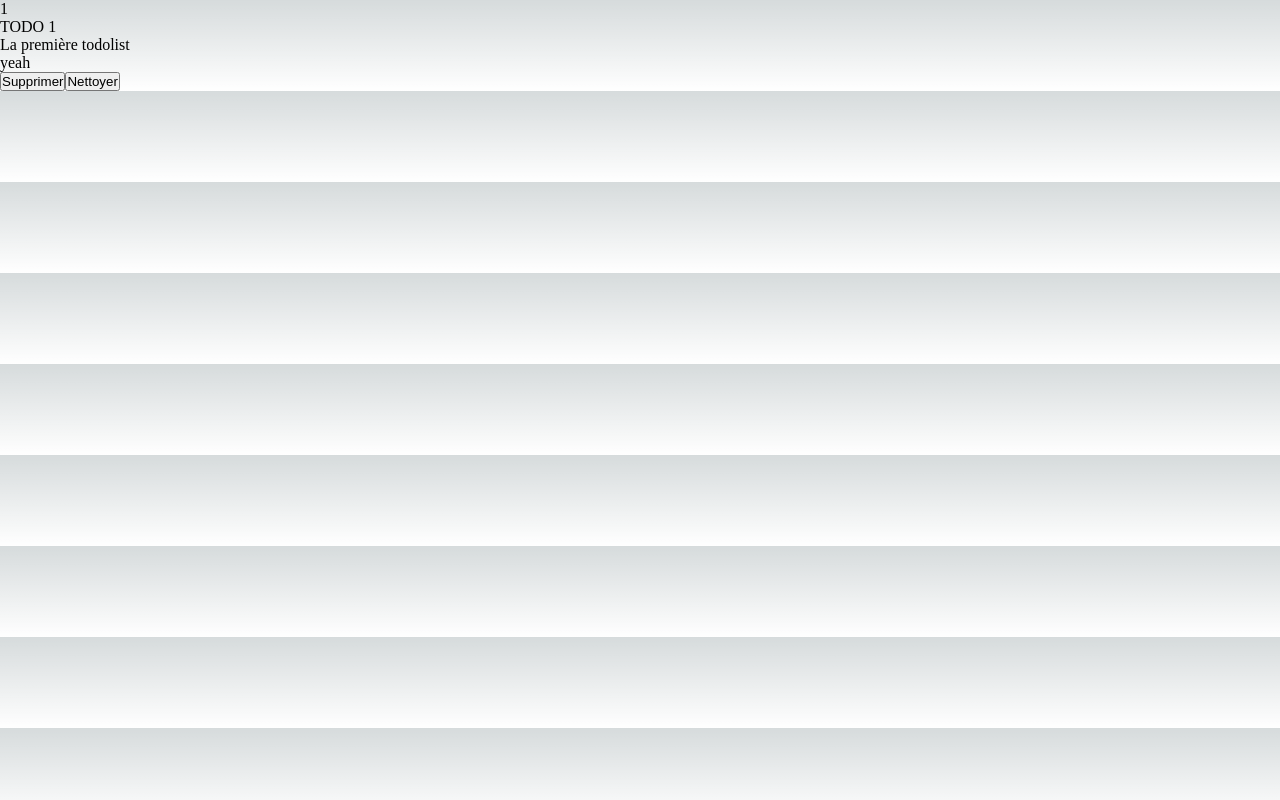
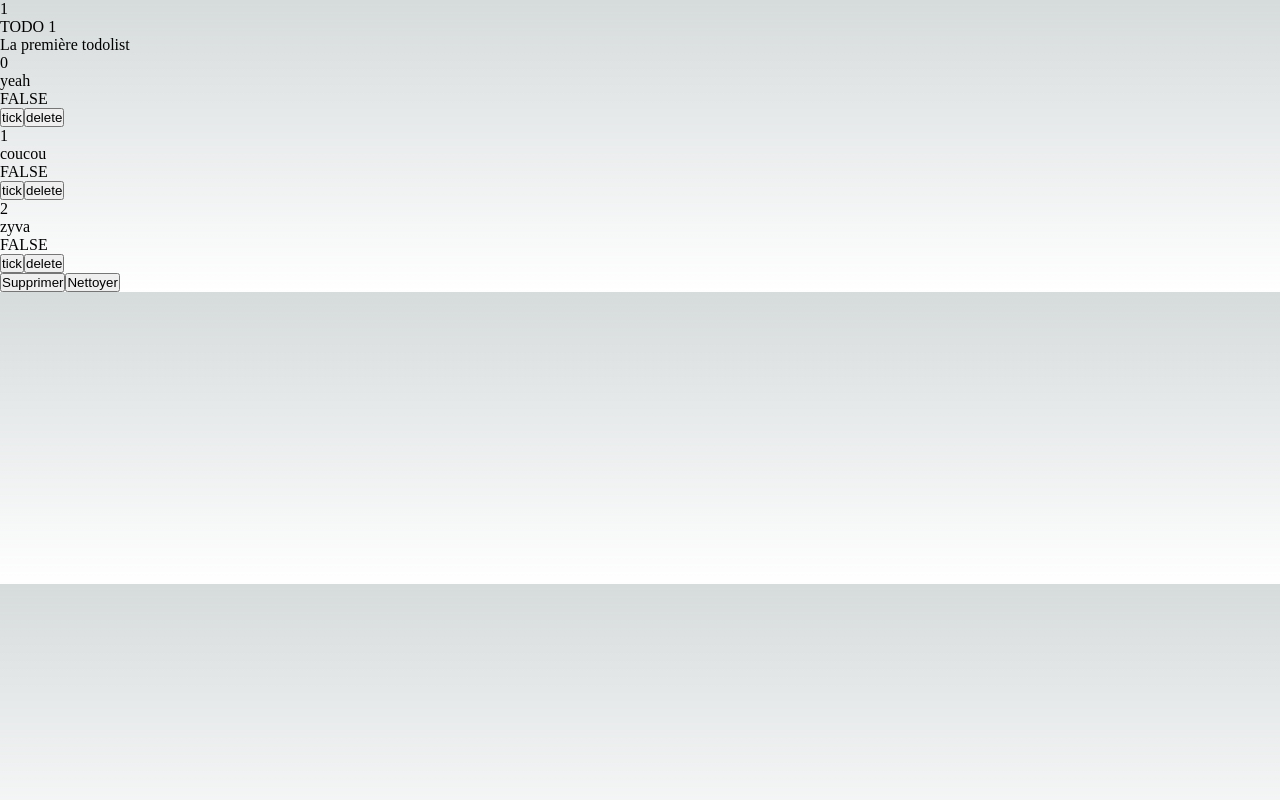
Before and after one commit to yanngasner/react-todo, a Next.js app: page /todoList/1 in a window 1280 px wide. Built offline with nearby package versions, Linux system fonts and the light colour scheme.

Commit message:
TodoItem : update / delete

```diff
--- a/components/TodoItem.tsx
+++ b/components/TodoItem.tsx
@@ -1,8 +1,27 @@
 import { TodoItemModel } from "@/models/TodoItemModel";
 
+interface TodoItemProps {
+    todoItem: TodoItemModel;
+    updateItem: (todoItem: TodoItemModel, moveDown: boolean) => void;
+    deleteItem: (id: number) => void;
+}
 
-const TodoItem: React.FC<{ todoItem: TodoItemModel }> = ({ todoItem }) => {
-    return (<div>{todoItem.name}</div>);
+const TodoItem: React.FC<TodoItemProps> = ({ todoItem, updateItem, deleteItem }) => {
+    const toggleAchievement = () => {
+        const updatedItem: TodoItemModel = { ...todoItem, achieved: !todoItem.achieved };
+        updateItem(updatedItem, updatedItem.achieved);
+    }
+    const onDeleteItemClicked = () => {
+        deleteItem(todoItem.id);
+    }
+    return (
+        <>
+            <div>{todoItem.id}</div>
+            <div>{todoItem.name}</div>
+            <div>{todoItem.achieved ? "TRUE" : "FALSE"}</div>
+            <button onClick={toggleAchievement}>tick</button>
+            <button onClick={onDeleteItemClicked}>delete</button>
+        </>);
 }
 
 export default TodoItem;
--- a/components/TodoList.tsx
+++ b/components/TodoList.tsx
@@ -21,6 +21,31 @@ const TodoList: React.FC<TodoListProps> = ({ todoList, updateList, deleteList })
     const onDeleteListClicked = () => {
         deleteList();
     }
+    const deleteItem = (id: number) => {
+        const updatedList: TodoListModel = {
+            ...todoList,
+            todoItems: [...todoList.todoItems.filter(item => item.id !== id)]
+        }
+        updateList(updatedList);
+    }
+    const updateItem = (updatedItem: TodoItemModel, moveDown = false) => {
+        let updatedList: TodoListModel = {
+            ...todoList,
+            todoItems: [...todoList.todoItems]
+        }
+        if (moveDown) {
+            updatedList.todoItems = [...updatedList.todoItems.filter(item => item.id !== updatedItem.id), updatedItem];
+        }
+        else {
+            updatedList.todoItems.forEach((item, index) => {
+                if (item.id === updatedItem.id) {
+                    item.achieved = updatedItem.achieved;
+                    item.name = updatedItem.name;
+                }
+            });
+        }
+        updateList(updatedList);
+    }
     return (
         <>
             <div>{todoList.id}</div>
@@ -30,8 +55,11 @@ const TodoList: React.FC<TodoListProps> = ({ todoList, updateList, deleteList })
                 <TodoItem
                     key={item.id}
                     todoItem={item}
+                    updateItem={updateItem}
+                    deleteItem={deleteItem}
                 />)
             }
+            <div></div>
             <button onClick={onDeleteListClicked}>Supprimer</button>
             <button onClick={onClearListClicked}>Nettoyer</button>
         </>
--- a/json/data.json
+++ b/json/data.json
@@ -4,25 +4,23 @@
             "id": 1,
             "name": "TODO 1",
             "description": "La première todolist",
-        "todoItems": [{
+            "todoItems": [
+                {
                     "id": 0,
                     "name": "yeah",
-        "position": 1,
-        "ticked": false,
-        "archived": false
-        }]
+                    "achieved": false
+                },
+                {
+                    "id": 1,
+                    "name": "coucou",
+                    "achieved": false
                 },
                 {
                     "id": 2,
-        "name": "TODO 2",
-        "description": "La seconde todolist",
-        "todoItems": []
-    },
-    {
-        "id": 3,
-        "name": "TODO 3",
-        "description": "La troisième todolist",
-        "todoItems": []
+                    "name": "zyva",
+                    "achieved": false
+                }
+            ]
         },
         {
             "id": 4,
--- a/models/TodoItemModel.ts
+++ b/models/TodoItemModel.ts
@@ -1,6 +1,5 @@
 export interface TodoItemModel {
   id: number;
   name: string;
-  position: number;
   achieved: boolean;
 }
```
Lines whose indentation alone changed are shown as unchanged.
